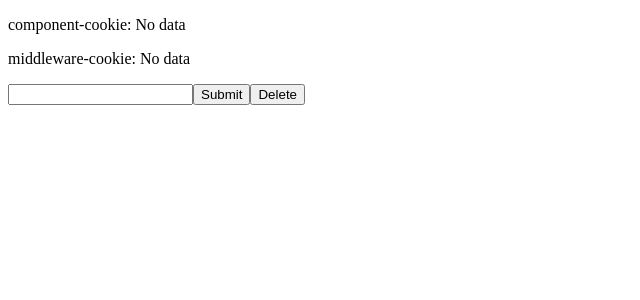
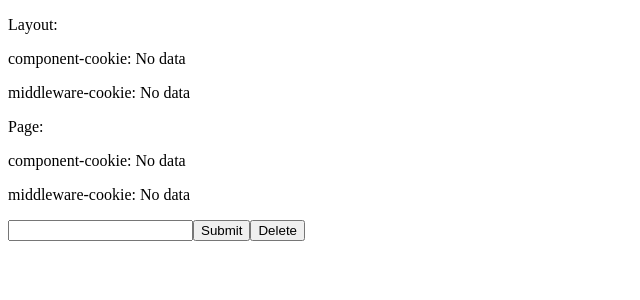
Before and after one commit to tom-sherman/nextjs-middleware-overwrites-response-cookie-bug, a Next.js app: page / in a window 1280 px wide. Shown: the top 300 px of the page, without its empty margins (0-640 px from the left). Built offline with nearby package versions, Linux system fonts and the light colour scheme; no server answers.

Commit message:
Working as intended?

```diff
--- /dev/null
+++ b/app/Display.tsx
@@ -0,0 +1,16 @@
+import { cookies } from "next/headers";
+
+export function Display() {
+  return (
+    <>
+      <p>
+        component-cookie:{" "}
+        {cookies().get("component-cookie")?.value || "No data"}
+      </p>
+      <p>
+        middleware-cookie:{" "}
+        {cookies().get("middleware-cookie")?.value || "No data"}
+      </p>
+    </>
+  );
+}
--- a/app/layout.tsx
+++ b/app/layout.tsx
@@ -1,16 +1,22 @@
+import { Display } from "./Display";
+
 export const metadata = {
-  title: 'Next.js',
-  description: 'Generated by Next.js',
-}
+  title: "Next.js",
+  description: "Generated by Next.js",
+};
 
 export default function RootLayout({
   children,
 }: {
-  children: React.ReactNode
+  children: React.ReactNode;
 }) {
   return (
     <html lang="en">
-      <body>{children}</body>
+      <body>
+        <p>Layout:</p>
+        <Display />
+        {children}
+      </body>
     </html>
-  )
+  );
 }
--- a/app/page.tsx
+++ b/app/page.tsx
@@ -1,4 +1,6 @@
 import { cookies } from "next/headers";
+import { revalidatePath } from "next/cache";
+import { Display } from "./Display";
 
 async function updateAction(form: FormData) {
   "use server";
@@ -10,19 +12,14 @@ async function updateAction(form: FormData) {
 async function deleteAction(form: FormData) {
   "use server";
   cookies().delete("component-cookie");
+  revalidatePath("/");
 }
 
 export default function Page() {
   return (
     <>
-      <p>
-        component-cookie:{" "}
-        {cookies().get("component-cookie")?.value || "No data"}
-      </p>
-      <p>
-        middleware-cookie:{" "}
-        {cookies().get("middleware-cookie")?.value || "No data"}
-      </p>
+      <p>Page:</p>
+      <Display />
       <form action={updateAction}>
         <input name="component-cookie" />
         <button type="submit">Submit</button>
--- a/package.json
+++ b/package.json
@@ -6,7 +6,7 @@
     "start": "next start"
   },
   "dependencies": {
-    "next": "canary",
+    "next": "13.4.7",
     "react": "^18.2.0",
     "react-dom": "^18.2.0"
   },
```
Also changed, not shown: 1 other file (tests, documents, lock files or other folders).
